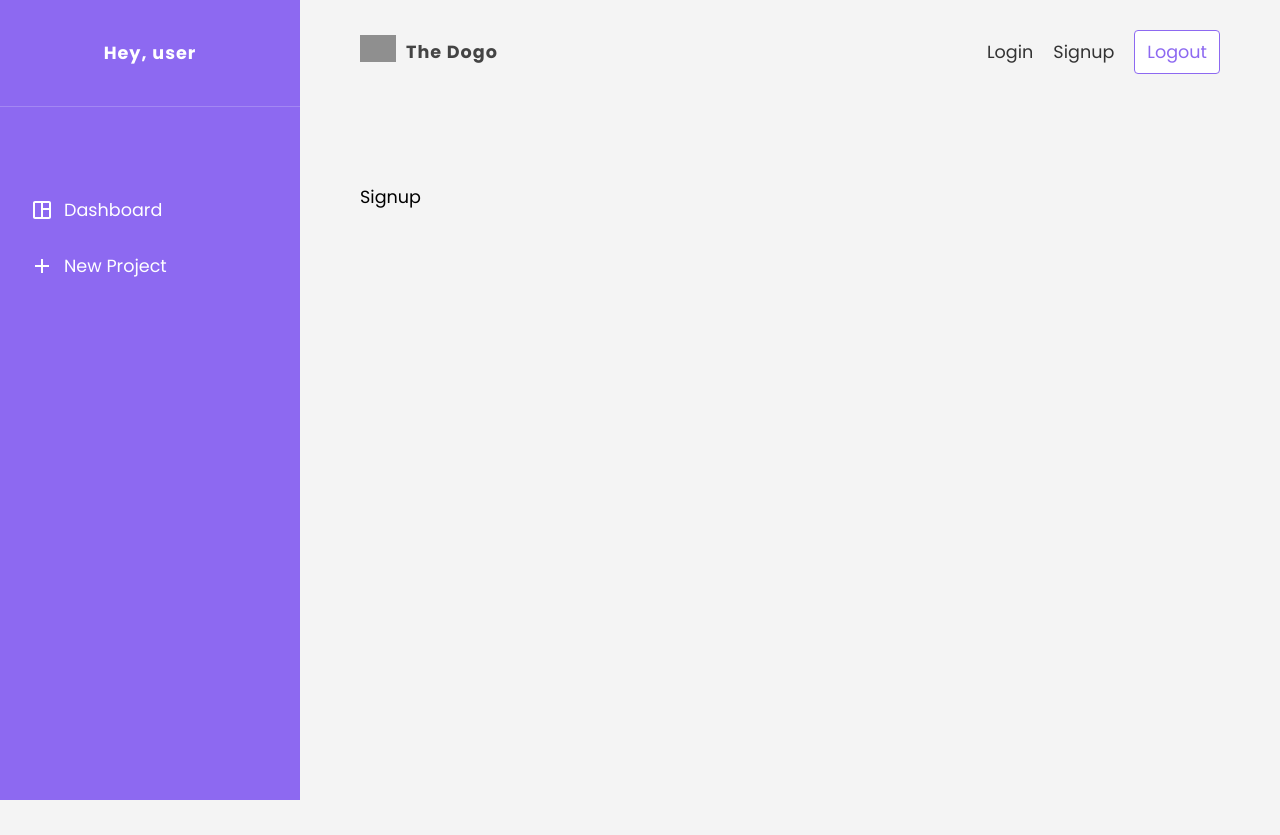
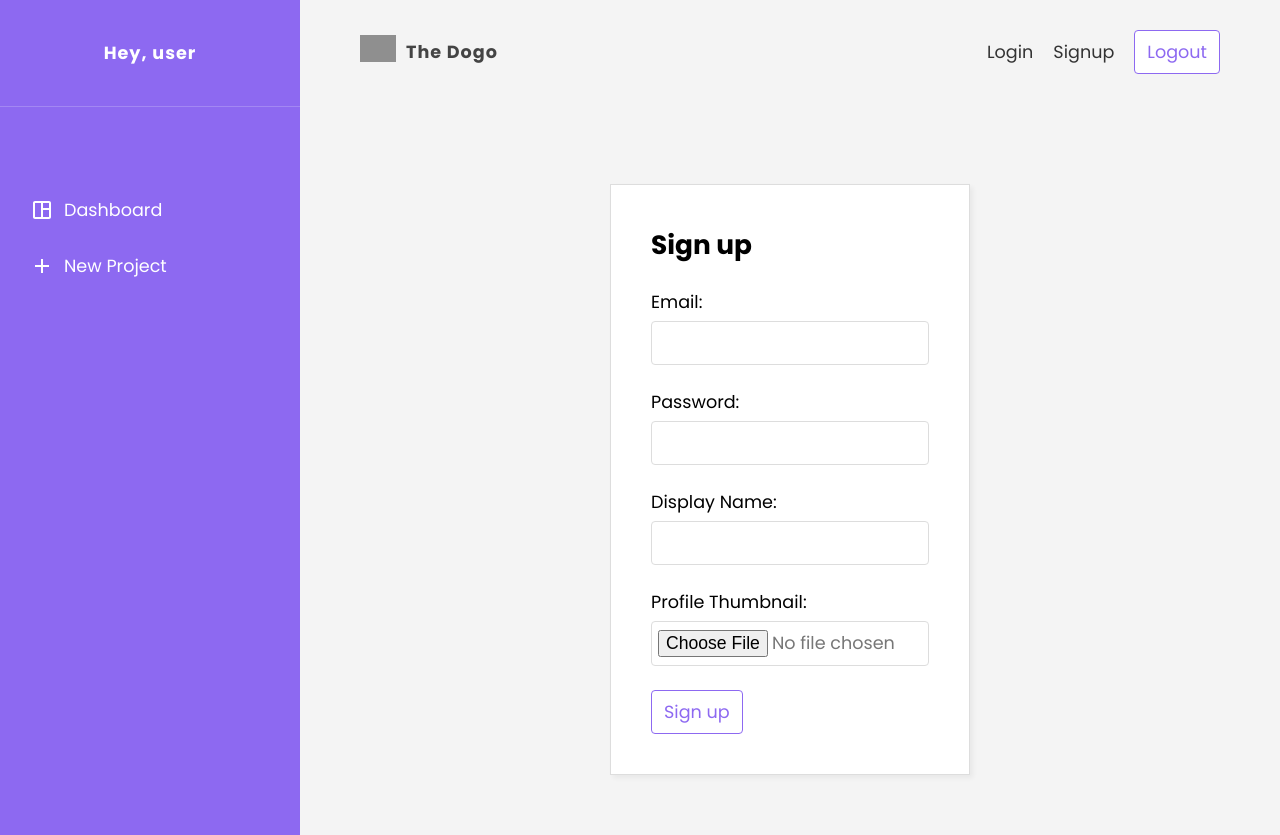
Before and after one commit to agbomonica/the-dojo-pms, a React (Create React App) app: page /signup in a window 1280 px wide. Before the commit the page ends 800 px from the top, so only its background shows below. Built offline with nearby package versions, Linux system fonts and the light colour scheme; no server answers; grey boxes are pictures that could not be loaded.

Commit message:
Added user signup logic

```diff
--- a/src/context/AuthContext.js
+++ b/src/context/AuthContext.js
@@ -35,7 +35,7 @@ export const AuthContextProvider = function ({ children }) {
     });
   }, []);
 
-  // console.log("AuthContext State", state);
+  console.log("AuthContext State", state);
 
   return (
     <AuthContext.Provider value={{ ...state, dispatch }}>
--- a/src/firebase/config.js
+++ b/src/firebase/config.js
@@ -1,6 +1,7 @@
 import firebase from "firebase/app";
 import "firebase/firestore";
 import "firebase/auth";
+import "firebase/storage";
 
 const firebaseConfig = {
   apiKey: "AIzaSyAV66eH3nW2qxzPShtbclhCK9UOG0Rxvrc",
@@ -17,7 +18,8 @@ firebase.initializeApp(firebaseConfig);
 // init services
 const projectFirestore = firebase.firestore();
 const projectAuth = firebase.auth();
+const projectStorage = firebase.storage();
 
 const timestamp = firebase.firestore.Timestamp;
 
-export { projectAuth, projectFirestore, timestamp };
+export { projectAuth, projectFirestore, projectStorage, timestamp };
--- a/src/hooks/useSignup.js
+++ b/src/hooks/useSignup.js
@@ -1,5 +1,9 @@
 import { useState } from "react";
-import { projectAuth } from "../firebase/config";
+import {
+  projectAuth,
+  projectFirestore,
+  projectStorage,
+} from "../firebase/config";
 import { useAuthContext } from "./useAuthContext";
 
 export const useSignup = function () {
@@ -7,7 +11,7 @@ export const useSignup = function () {
   const [isPending, setIsPending] = useState(false);
   const { dispatch } = useAuthContext();
 
-  const signup = async function (email, password, displayName) {
+  const signup = async function (email, password, displayName, thumbnail) {
     setError(null);
     setIsPending(true);
 
@@ -19,8 +23,19 @@ export const useSignup = function () {
       );
       if (!response) throw new Error("Could not complete signup");
 
-      // add display name to user profile
-      response.user.updateProfile({ displayName });
+      // upload thumbnail
+      const uploadPath = `Thumbnails/${response.user.uid}/${thumbnail.name}`;
+      const img = await projectStorage.ref(uploadPath).put(thumbnail);
+      const imgURL = await img.ref.getDownloadURL();
+
+      // add display name & photoURL to user profile
+      await response.user.updateProfile({ displayName, photoURL: imgURL });
+
+      // create a user document
+      await projectFirestore
+        .collection("users")
+        .doc(response.user.uid)
+        .set({ online: true, displayName, photoURL: imgURL });
 
       // dispatch a login action
       dispatch({ type: "LOGIN", payload: response.user });
--- a/src/index.css
+++ b/src/index.css
@@ -93,7 +93,6 @@ textarea {
   font-size: 1em;
   color: #777;
   width: 100%;
-  box-sizing: border-box;
   border: 1px solid #ddd;
   border-radius: 4px;
 }
--- a/src/pages/signup/Signup.css
+++ b/src/pages/signup/Signup.css
@@ -0,0 +1,8 @@
+.form__auth {
+  max-width: 360px;
+  margin: 60px auto;
+  padding: 40px;
+  border: 1px solid #ddd;
+  box-shadow: 3px 3px 5px rgba(0, 0, 0, 0.05);
+  background-color: #fff;
+}
--- a/src/pages/signup/Signup.js
+++ b/src/pages/signup/Signup.js
@@ -1,8 +1,100 @@
+import { useState } from "react";
+
+import { useSignup } from "../../hooks/useSignup";
+
 // Styles
 import "./Signup.css";
 
 function Signup() {
-  return <div>Signup</div>;
+  const [email, setEmail] = useState("");
+  const [password, setPassword] = useState("");
+  const [displayName, setDisplayName] = useState("");
+  const [thumbnail, setThumbnail] = useState(null);
+  const [thumbnailError, setThumbnailError] = useState(null);
+
+  const { isPending, error, signup } = useSignup();
+
+  const handleFileChange = function (e) {
+    setThumbnail(null);
+    let selected = e.target.files[0];
+
+    // file validation rules
+    if (!selected) {
+      setThumbnailError("Please select a file");
+      return;
+    }
+
+    if (!selected.type.includes("image")) {
+      setThumbnailError("Selected file must be an image");
+      return;
+    }
+
+    // Measured in (Bytes)
+    if (selected.size > 100000) {
+      setThumbnailError("Image size must be less than 100KB");
+      return;
+    }
+
+    setThumbnailError(null);
+    setThumbnail(selected);
+  };
+
+  const handleSubmit = function (e) {
+    e.preventDefault();
+
+    signup(email, password, displayName, thumbnail);
+  };
+
+  return (
+    <form method="POST" className="form__auth" onSubmit={handleSubmit}>
+      <h2>Sign up</h2>
+
+      <label>
+        <span>Email:</span>
+        <input
+          type="email"
+          required
+          value={email}
+          onChange={(e) => setEmail(e.target.value)}
+        />
+      </label>
+
+      <label>
+        <span>Password:</span>
+        <input
+          type="password"
+          required
+          value={password}
+          onChange={(e) => setPassword(e.target.value)}
+        />
+      </label>
+
+      <label>
+        <span>Display Name:</span>
+        <input
+          type="text"
+          required
+          value={displayName}
+          onChange={(e) => setDisplayName(e.target.value)}
+        />
+      </label>
+
+      <label>
+        <span>Profile Thumbnail:</span>
+        <input type="file" required onChange={handleFileChange} />
+        {thumbnailError && <p className="error">{thumbnailError}</p>}
+      </label>
+
+      {isPending && (
+        <button className="btn" disabled>
+          Loading...
+        </button>
+      )}
+      {!isPending && <button className="btn">Sign up</button>}
+
+      {error && <p className="error">{error}</p>}
+    </form>
+  );
 }
 
 export default Signup;
```
